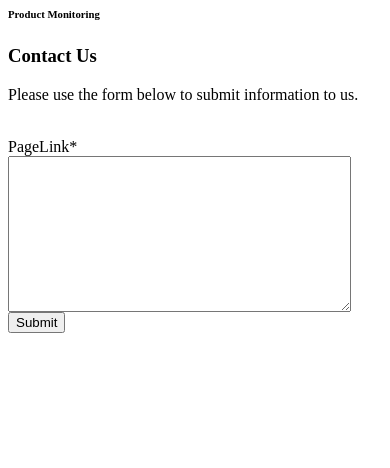
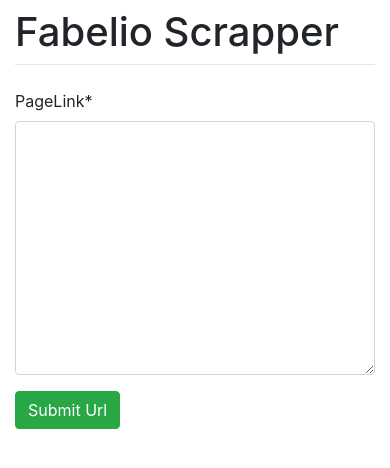
Before and after one commit to davidhadrianus89/pricemonitoring, a Django app: template productmonitoring/templates/productmonitoring/productmonitoring.html in a window 390 px wide. Shown: the top 468 px of the page. Run offline with Django 3.2, Linux system fonts and the light colour scheme; the template is opened without the code that fills it: values that come from a table or form of the project are taken from there, others are empty; tables that the repository leaves empty hold one stand-in row (values such as "Sample post"); parts of the project's set-up code (start-up, migrations or seed data) failed here and were passed over; some libraries are stand-ins or nearby versions.

Commit message:
make template prettier with crispy and bootstrap4

```diff
--- a/pricemonitoring/settings.py
+++ b/pricemonitoring/settings.py
@@ -41,6 +41,8 @@ INSTALLED_APPS = [
     'crispy_forms',
     'productmonitoring',
 ]
+
+CRISPY_TEMPLATE_PACK = 'bootstrap4'
 
 MIDDLEWARE = [
     'django.middleware.security.SecurityMiddleware',
--- a/productmonitoring/templates/productmonitoring/productmonitoring.html
+++ b/productmonitoring/templates/productmonitoring/productmonitoring.html
@@ -1,23 +1,10 @@
-{% load staticfiles i18n crispy_forms_tags %}
+{% extends 'productmonitoring/base.html' %}
+{% load staticfiles  crispy_forms_tags %}
 
-{% block crumbs %}
-<h6 class="page-active">{% trans "Product Monitoring" %}</h6>
-{% block page_content %}
-<div class="row" >
-    <div class="col-md-12">
-        <h3 class="page-header heading">{% trans "Contact Us" %}</h3>
-        <p>{% trans "Please use the form below to submit information to us." %}</p>
-        <br>
-        <div class="panel panel-default">
-            <div class="panel-body">
-                <form method="post" action="">
-                    {{ form|crispy }}
-                    {% csrf_token %}
-                    <button class="btn btn-primary btn-block" type="submit">{% trans "Submit" %}</button>
-                </form>
-            </div>
-        </div>
-    </div>
-</div>
+{% block content %}
+  <form method="post">
+    {% csrf_token %}
+    {{ form|crispy }}
+    <button type="submit" class="btn btn-success">Submit Url</button>
+  </form>
 {% endblock %}
-{% endblock %}
--- /dev/null
+++ b/templates/productmonitoring/base.html
@@ -0,0 +1,21 @@
+<!doctype html>
+<html lang="en">
+  <head>
+    <meta charset="utf-8">
+    <meta name="viewport" content="width=device-width, initial-scale=1, shrink-to-fit=no">
+    <link rel="stylesheet" href="https://stackpath.bootstrapcdn.com/bootstrap/4.1.3/css/bootstrap.min.css" integrity="sha384-MCw98/SFnGE8fJT3GXwEOngsV7Zt27NXFoaoApmYm81iuXoPkFOJwJ8ERdknLPMO" crossorigin="anonymous">
+    <title>Price Monitoring</title>
+  </head>
+  <body>
+    <div class="container">
+      <div class="row justify-content-center">
+        <div class="col-12">
+          <h1 class="mt-2">Fabelio Scrapper</h1>
+          <hr class="mt-0 mb-4">
+          {% block content %}
+          {% endblock %}
+        </div>
+      </div>
+    </div>
+  </body>
+</html>
```
Also changed, not shown: productmonitoring/templates/productmonitoring/productmonitoring_list.html (+7 -19 lines).
